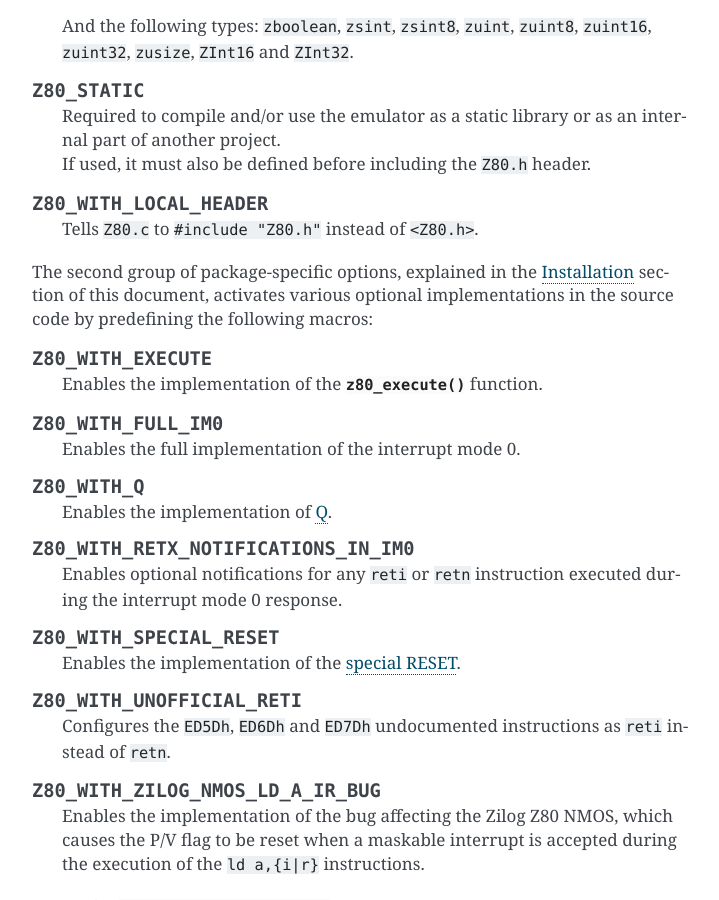
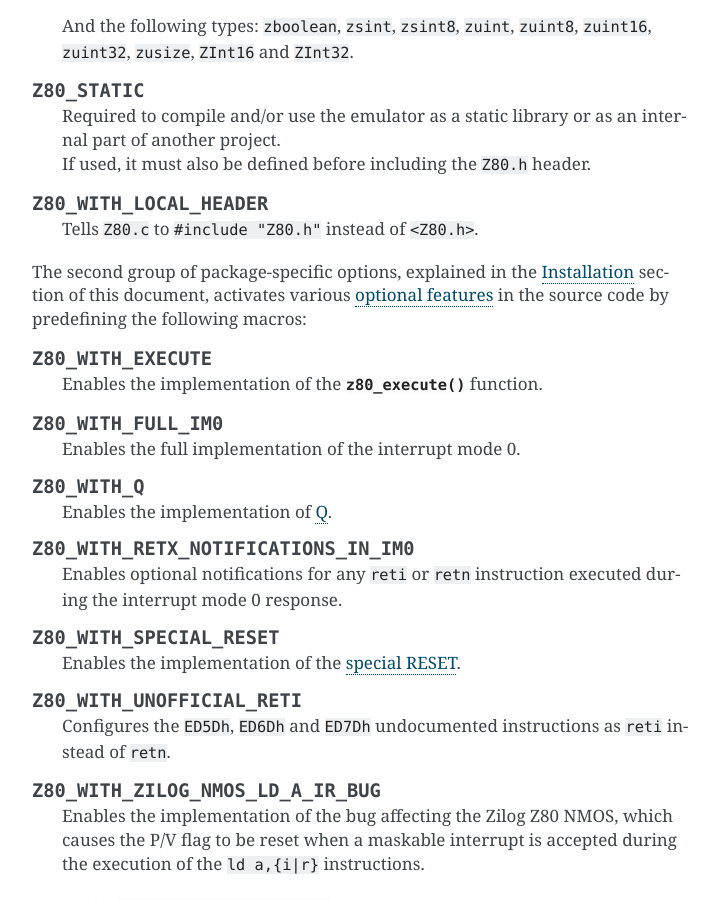
Before and after one commit to redcode/Z80, a Sphinx documentation site: the page built from documentation/Integration.rst, in a window 1280 px wide and 900 px high, scrolled down 1536 px. Shown: the whole window, without its empty margins (388-1107 px from the left). Built offline with Sphinx 7.4.7, drawn with Linux system fonts in a browser that asks for light colours.

Commit message:
Documentation WIP.

```diff
--- a/documentation/Installation.rst
+++ b/documentation/Installation.rst
@@ -133,7 +133,7 @@
    Build the testing tool. |br| |nl|
    The default is ``NO``.
 
-The second group of package-specific options configures the source code of the library by predefining macros that enable optional implementations:
+The second group of package-specific options configures the source code of the library by predefining macros that enable :ref:`optional features <Introduction:Optional features>`:
 
 .. option:: -DZ80_WITH_EXECUTE=(YES|NO)
 
--- a/documentation/Integration.rst
+++ b/documentation/Integration.rst
@@ -80,7 +80,7 @@
 
    Tells :file:`Z80.c` to ``#include "Z80.h"`` instead of ``<Z80.h>``.
 
-The second group of package-specific options, explained in the :doc:`Installation` section of this document, activates various optional implementations in the source code by predefining the following macros:
+The second group of package-specific options, explained in the :doc:`Installation` section of this document, activates various :ref:`optional features <Introduction:Optional features>` in the source code by predefining the following macros:
 
 .. c:macro:: Z80_WITH_EXECUTE
 
--- a/documentation/Introduction.rst
+++ b/documentation/Introduction.rst
@@ -74,6 +74,6 @@
 
 The Z80 CPU models that use NMOS technology have a bug which causes the P/V flag to be reset when a maskable interrupt is accepted during the execution of these instructions. This affects processors manufactured by Zilog, second sources, NEC and can also be found in CMOS models from SGS-Thomson (and possibly other companies).
 
-Enabling the implementation of this bug adds code inside the maskable interrupt response to check whether or not the previous instruction was ``la a,i`` or ``ld a,r``, thus making it slightly slower.
+Enabling the implementation of this bug adds code inside the maskable interrupt response to check whether or not the previous instruction was ``ld a,i`` or ``ld a,r``, thus making it slightly slower.
 
 Package maintainers should enable the implementation of this bug, as there are firmware and software that depend on it.
--- a/documentation/conf.py
+++ b/documentation/conf.py
@@ -26,9 +26,12 @@
 # Add any Sphinx extension module names here, as strings. They can be
 # extensions coming with Sphinx (named 'sphinx.ext.*') or your custom
 # ones.
-extensions = ['breathe']
+extensions = ['sphinx.ext.autosectionlabel', 'breathe']
 
-# Breathe Configuration.
+# sphinx.ext.autosectionlabel
+autosectionlabel_prefix_document = True
+
+# Breathe
 breathe_default_project = 'Z80'
 breathe_domain_by_extension = {'h': 'c'}
 
```
Also changed, not shown: README.md (+3 -3 lines), 1 other file.
